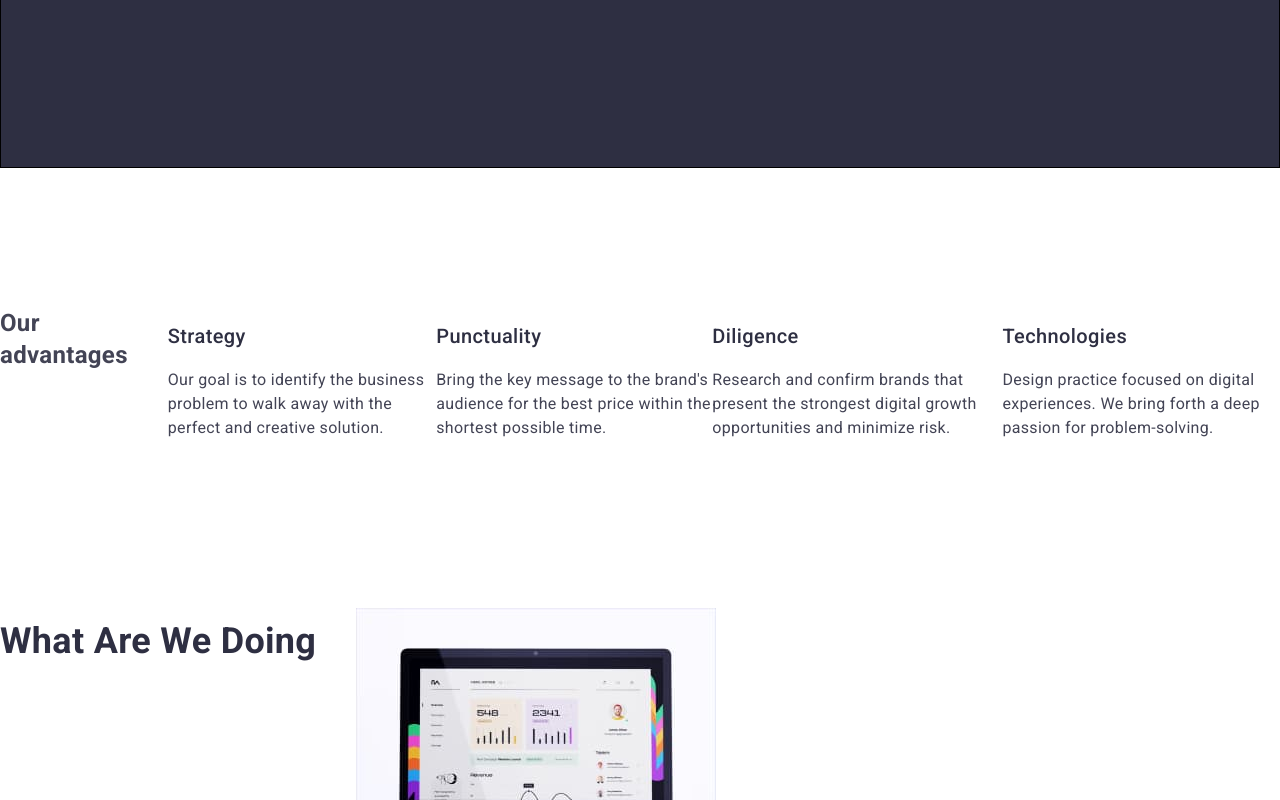
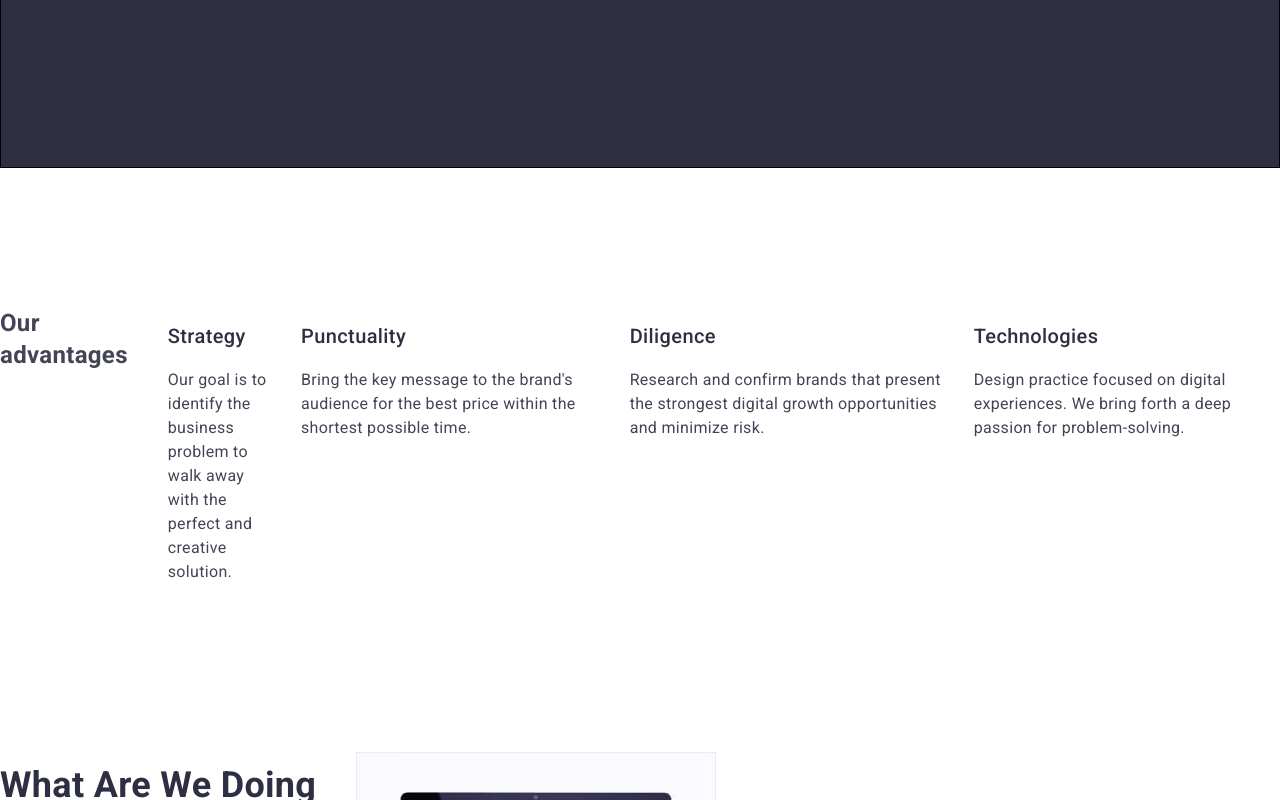
Before and after one commit to DeNoVoScripts/goit-markup-hw-03, a plain HTML site: page index.html in a window 1280 px wide. Shown: the part 550-1350 px from the top of the page. Drawn offline with Linux system fonts and the light colour scheme.

Commit message:
Update styles.css

```diff
--- a/css/styles.css
+++ b/css/styles.css
@@ -141,8 +141,12 @@ img {
 }
 .advantages-list {
   display: flex;
+  gap: 24px;
 }
 .advantages-item {
+}
+.advantages-item:first-child {
+  width: calc((100% - 72px) / 4);
 }
 .advantages-item-title {
   font-weight: 500;
```
